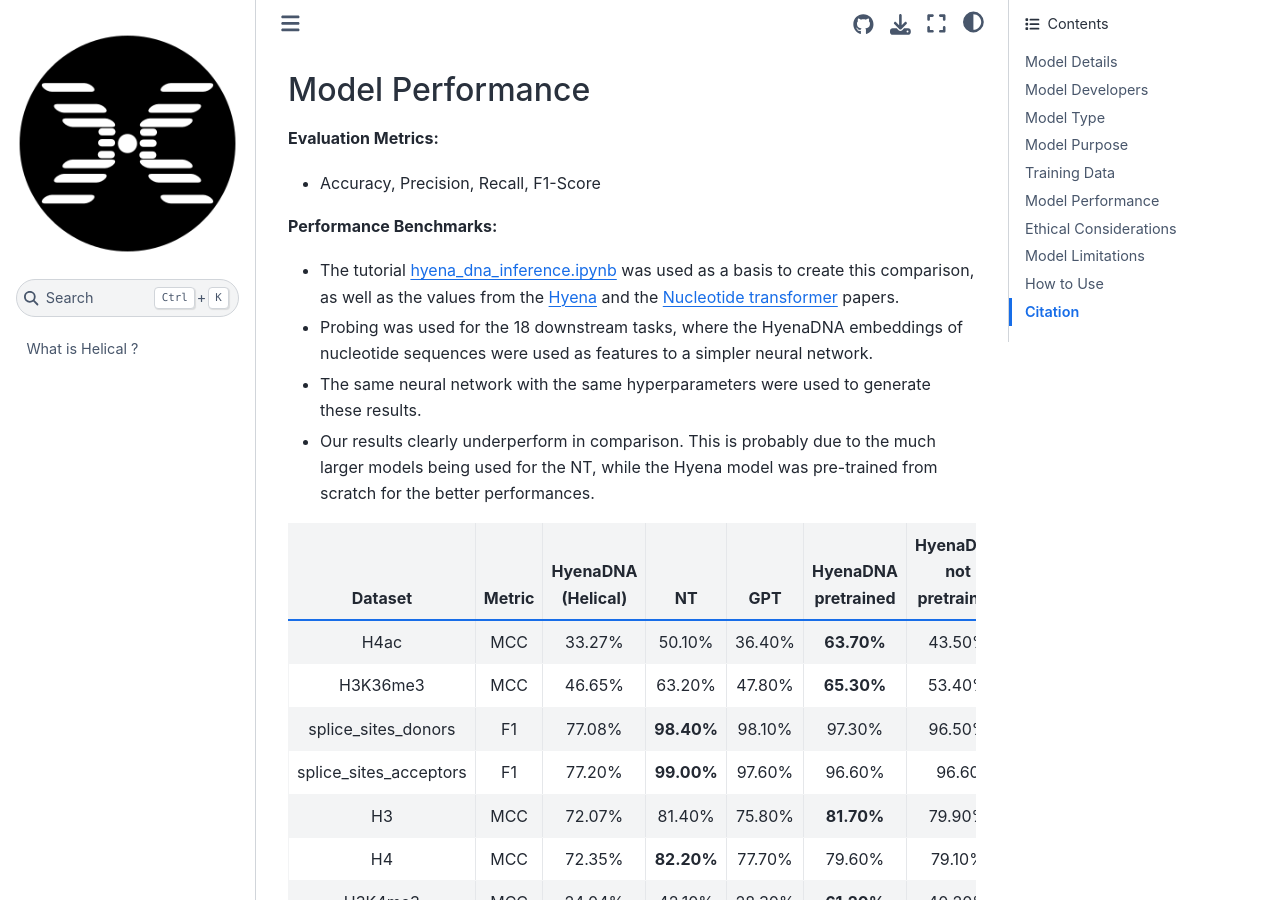
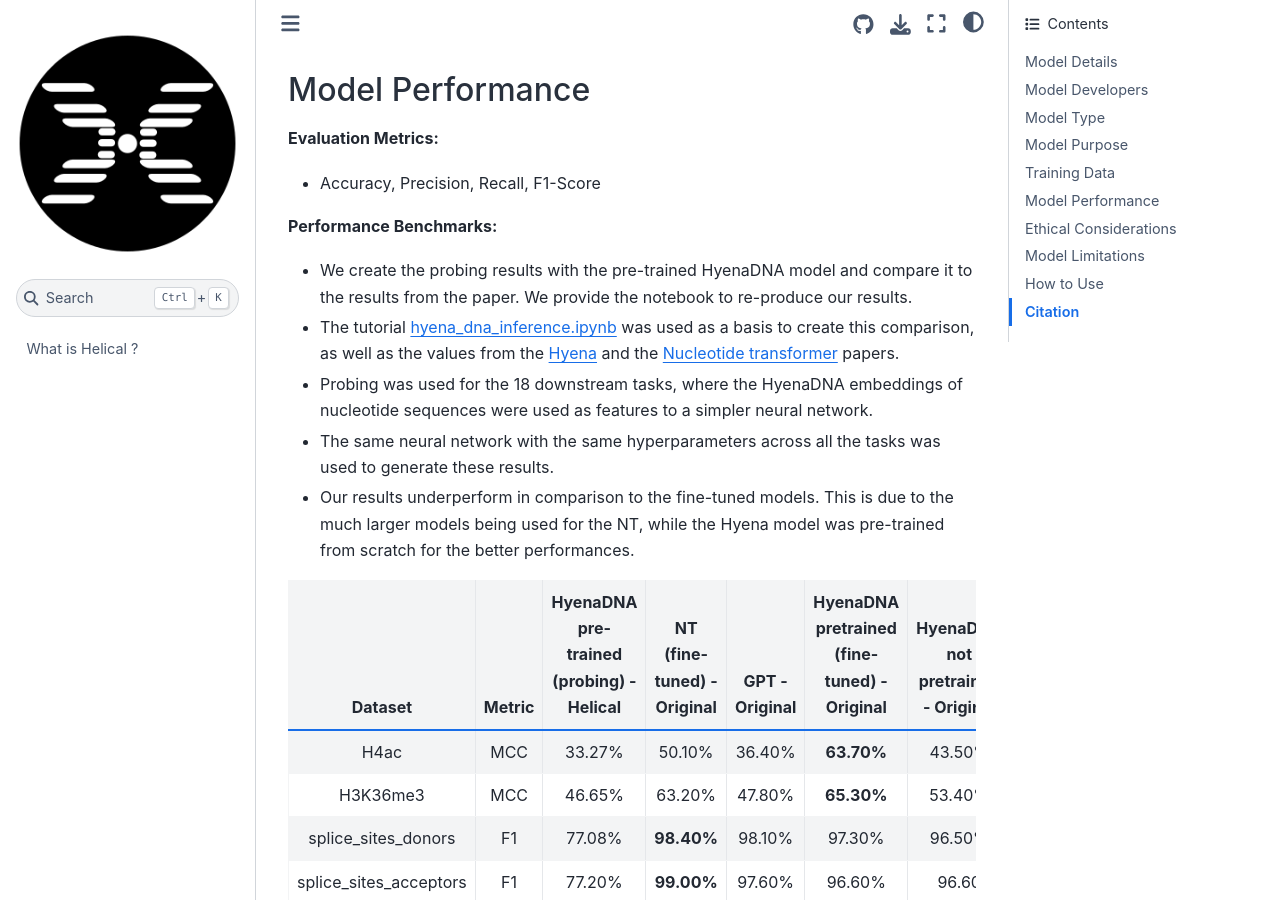
Before and after one commit to helicalAI/helical, a Jupyter Book: the page built from docs/model_cards/hyenadna.md, in a window 1280 px wide and 900 px high, scrolled down 1238 px. Built offline with Jupyter Book 1.0.4 settings and Sphinx 7.4.7 and the Sphinx Book theme 1.1.4, drawn with Linux system fonts in a browser that asks for light colours; pages that are not in the unit, such as notebooks, are missing from menus; some of the changed text lies outside the part shown.

Commit message:
Update hyenadna.md

```diff
--- a/docs/model_cards/hyenadna.md
+++ b/docs/model_cards/hyenadna.md
@@ -4,20 +4,20 @@
 
 **Model Name:** HyenaDNA  \
 **Model Version:** 1.0  \
-**Model Description:** HyenaDNA, based on the Hyena architecture, is designed for long-range genomic sequence analysis with single nucleotide resolution. \
+**Model Description:** HyenaDNA, based on the Hyena architecture, is designed for long-range genomic sequence analysis with single nucleotide resolution.
 
 ## Model Developers
 
 **Developed By:** Eric Nguyen, Michael Poli, Marjan Faizi, Armin W. Thomas, Callum Birch Sykes, Michael Wornow, Aman Patel, Clayton Rabideau, Stefano Massaroli, Yoshua Bengio, Stefano Ermon, Stephen A. Baccus, Christopher Ré \
 **Institutions:** Stanford University, Harvard University, SynTensor, Mila, Université de Montréal  \
 **Contact Information:** [GitHub Repository](https://github.com/HazyResearch/hyena-dna)  \
-**License:** Apache 2.0 \
+**License:** Apache 2.0
 
 ## Model Type
 
 **Architecture:** Decoder-only sequence-to-sequence  \
 **Domain:** Genomics  \
-**Input Data:** DNA sequences at single nucleotide resolution \
+**Input Data:** DNA sequences at single nucleotide resolution
 
 ## Model Purpose
 
@@ -40,13 +40,14 @@
 - Accuracy, Precision, Recall, F1-Score
 
 **Performance Benchmarks:**
+- We create the probing results with the pre-trained HyenaDNA model and compare it to the results from the paper. We provide the notebook to re-produce our results.
 - The tutorial [hyena_dna_inference.ipynb](https://helical.readthedocs.io/en/latest/examples/hyena_dna_inference.html) was used as a basis to create this comparison, as well as the values from the [Hyena](https://arxiv.org/pdf/2306.15794) and the [Nucleotide transformer](https://www.biorxiv.org/content/10.1101/2023.01.11.523679v1.full.pdf) papers.
 - Probing was used for the 18 downstream tasks, where the HyenaDNA embeddings of nucleotide sequences were used as features to a simpler neural network.
-- The same neural network with the same hyperparameters were used to generate these results.
-- Our results clearly underperform in comparison. This is probably due to the much larger models being used for the NT, while the Hyena model was pre-trained from scratch for the better performances.
+- The same neural network with the same hyperparameters across all the tasks was used to generate these results.
+- Our results underperform in comparison to the fine-tuned models. This is due to the much larger models being used for the NT, while the Hyena model was pre-trained from scratch for the better performances.
 
 
-|Dataset       |Metric       |HyenaDNA (Helical)      |NT           |GPT          |HyenaDNA pretrained|HyenaDNA not pretrained|
+|Dataset       |Metric       |HyenaDNA pre-trained (probing) - Helical     |NT (fine-tuned) - Original          |GPT - Original        |HyenaDNA pretrained (fine-tuned) - Original|HyenaDNA not pretrained - Original|
 |    :----:    |    :----:   |    :----:   |    :----:   |    :----:   |    :----:   |    :----:   |
 |H4ac|MCC|33.27%|50.10%|36.40%|**63.70%**|43.50%|
 |H3K36me3|MCC|46.65%|63.20%|47.80%|**65.30%**|53.40%|
```
